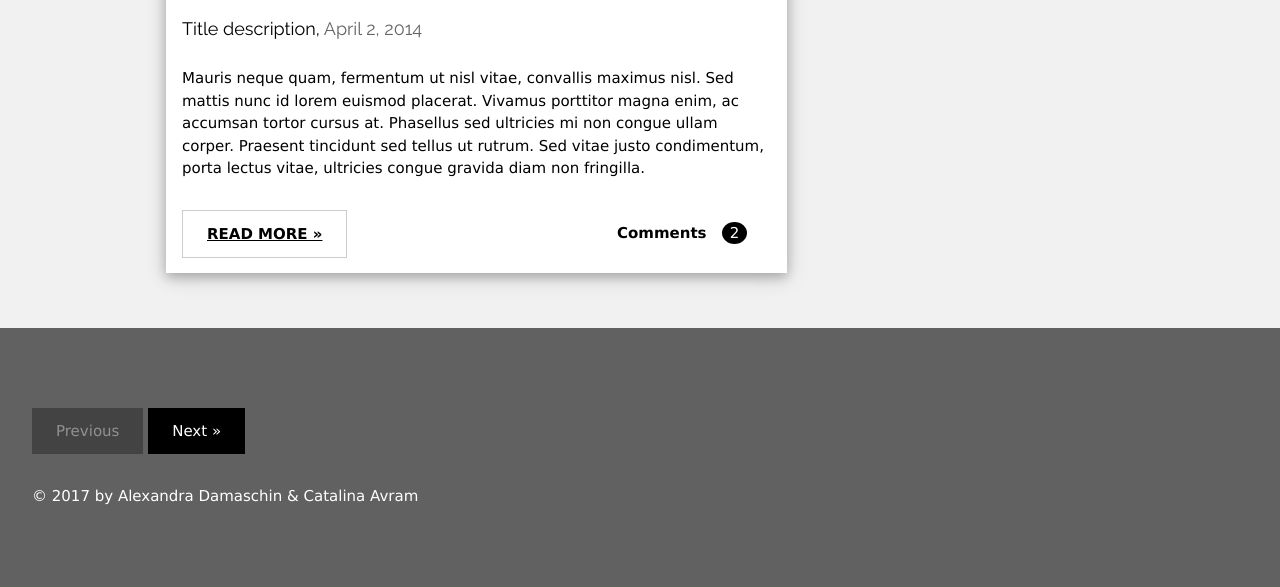
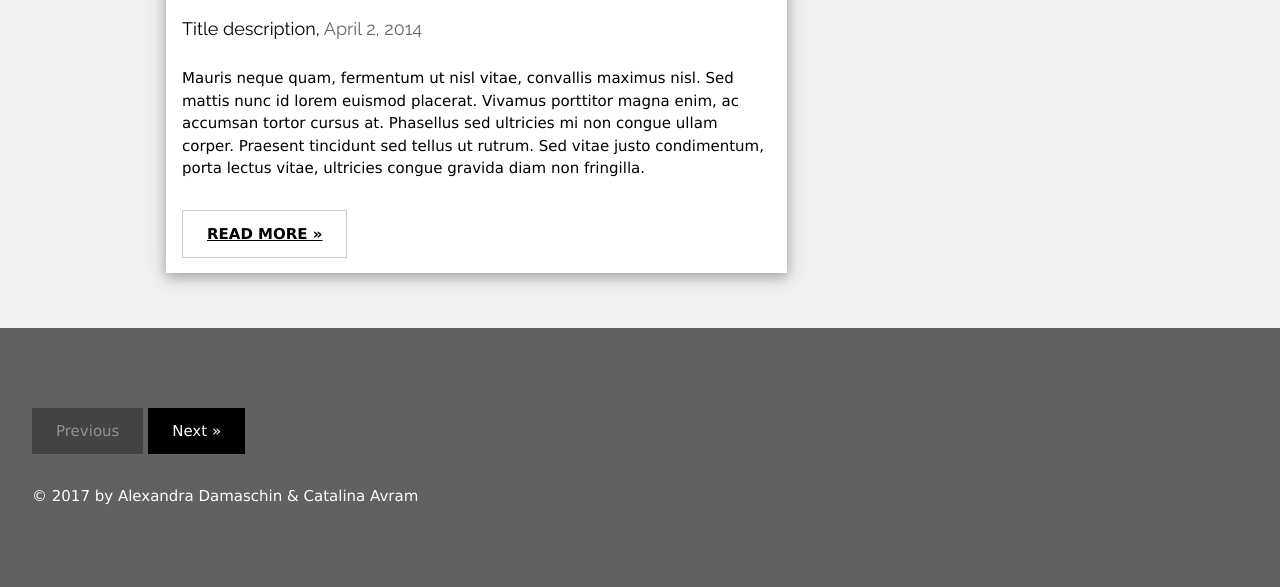
Before and after one commit to AlexandraDamaschin/Web, a PHP site: page /Blog.php in a window 1280 px wide. Shown: the part 3802-4389 px from the top of the page. Run offline with PHP 8.4, Linux system fonts and the light colour scheme; some libraries are stand-ins or nearby versions.

Commit message:
Comment comments

```diff
--- a/Blog.php
+++ b/Blog.php
@@ -55,9 +55,9 @@
                         <div class="w3-col m8 s12">
                             <p><button class="w3-button w3-padding-large w3-white w3-border"><a href="PageHTML.php"><b>READ MORE »</b></a></button></p>
                         </div>
-                        <div class="w3-col m4 w3-hide-small">
-                            <p><span class="w3-padding-large w3-right"><b>Comments  </b> <span class="w3-tag">0</span></span></p>
-                        </div>
+<!--                        <div class="w3-col m4 w3-hide-small">-->
+<!--                            <p><span class="w3-padding-large w3-right"><b>Comments  </b> <span class="w3-tag">0</span></span></p>-->
+<!--                        </div>-->
                     </div>
                 </div>
             </div>
@@ -78,9 +78,9 @@
                         <div class="w3-col m8 s12">
                             <p><button class="w3-button w3-padding-large w3-white w3-border"><a href="PageXML.php"><b>READ MORE »</b></a></button></p>
                         </div>
-                        <div class="w3-col m4 w3-hide-small">
-                            <p><span class="w3-padding-large w3-right"><b>Comments  </b> <span class="w3-badge">2</span></span></p>
-                        </div>
+<!--                        <div class="w3-col m4 w3-hide-small">-->
+<!--                            <p><span class="w3-padding-large w3-right"><b>Comments  </b> <span class="w3-badge">2</span></span></p>-->
+<!--                        </div>-->
                     </div>
                 </div>
             </div>
@@ -101,9 +101,9 @@
                         <div class="w3-col m8 s12">
                             <p><button class="w3-button w3-padding-large w3-white w3-border"><a href="PageJSON.php"><b>READ MORE »</b></a></button></p>
                         </div>
-                        <div class="w3-col m4 w3-hide-small">
-                            <p><span class="w3-padding-large w3-right"><b>Comments  </b> <span class="w3-badge">2</span></span></p>
-                        </div>
+<!--                        <div class="w3-col m4 w3-hide-small">-->
+<!--                            <p><span class="w3-padding-large w3-right"><b>Comments  </b> <span class="w3-badge">2</span></span></p>-->
+<!--                        </div>-->
                     </div>
                 </div>
             </div>
@@ -124,9 +124,9 @@
                         <div class="w3-col m8 s12">
                             <p><button class="w3-button w3-padding-large w3-white w3-border"><a href="PageSASS.php"><b>READ MORE »</b></a></button></p>
                         </div>
-                        <div class="w3-col m4 w3-hide-small">
-                            <p><span class="w3-padding-large w3-right"><b>Comments  </b> <span class="w3-badge">2</span></span></p>
-                        </div>
+<!--                        <div class="w3-col m4 w3-hide-small">-->
+<!--                            <p><span class="w3-padding-large w3-right"><b>Comments  </b> <span class="w3-badge">2</span></span></p>-->
+<!--                        </div>-->
                     </div>
                 </div>
             </div>
@@ -147,9 +147,9 @@
                         <div class="w3-col m8 s12">
                             <p><button class="w3-button w3-padding-large w3-white w3-border"><a href="PageCSS.php"><b>READ MORE »</b></a></button></p>
                         </div>
-                        <div class="w3-col m4 w3-hide-small">
-                            <p><span class="w3-padding-large w3-right"><b>Comments  </b> <span class="w3-badge">2</span></span></p>
-                        </div>
+<!--                        <div class="w3-col m4 w3-hide-small">-->
+<!--                            <p><span class="w3-padding-large w3-right"><b>Comments  </b> <span class="w3-badge">2</span></span></p>-->
+<!--                        </div>-->
                     </div>
                 </div>
             </div>
```
